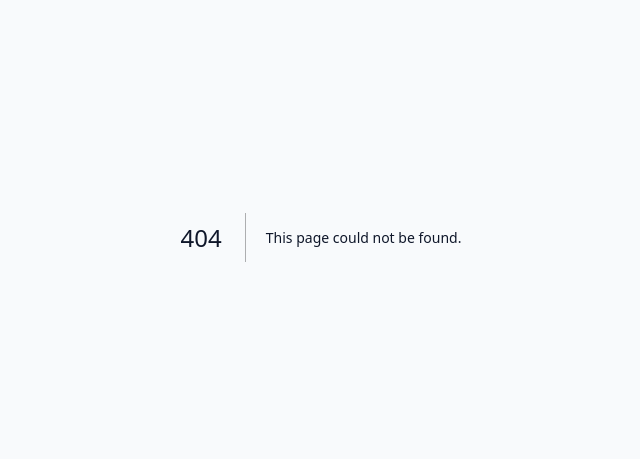
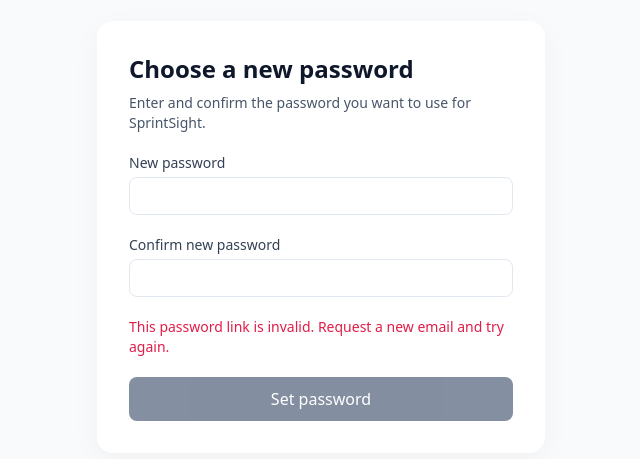
Before and after one commit to Sprint-Sight/CS480_SprintSight, a Next.js app in the folder frontend/: page /set-password in a window 1280 px wide. Before the commit this address had no page. Shown: the part 163-622 px from the top of the page, without its empty margins (319-959 px from the left). Built offline with nearby package versions, Linux system fonts and the light colour scheme; no server answers.

Commit message:
added to frontend for reset and first time login password

```diff
--- /dev/null
+++ b/frontend/src/app/(auth)/forgot-password/page.tsx
@@ -0,0 +1,90 @@
+"use client";
+
+import Link from "next/link";
+import { useState } from "react";
+
+const API_BASE_URL = process.env.NEXT_PUBLIC_API_BASE_URL || "http://localhost:8000/api/v1";
+
+export default function ForgotPasswordPage() {
+  const [email, setEmail] = useState("");
+  const [error, setError] = useState("");
+  const [isLoading, setIsLoading] = useState(false);
+  const [isSubmitted, setIsSubmitted] = useState(false);
+
+  const handleSubmit = async (event: React.FormEvent<HTMLFormElement>) => {
+    event.preventDefault();
+    setError("");
+    setIsLoading(true);
+    try {
+      const response = await fetch(`${API_BASE_URL}/auth/password-reset/request`, {
+        method: "POST",
+        headers: { "Content-Type": "application/json" },
+        body: JSON.stringify({ email: email.trim().toLowerCase() }),
+      });
+      const result = await response.json().catch(() => null);
+      if (!response.ok) {
+        throw new Error(
+          result?.error?.message || result?.detail || "Unable to request a password reset.",
+        );
+      }
+      setIsSubmitted(true);
+    } catch (submitError) {
+      setError(
+        submitError instanceof Error
+          ? submitError.message
+          : "Unable to request a password reset. Please try again.",
+      );
+    } finally {
+      setIsLoading(false);
+    }
+  };
+
+  return (
+    <main className="min-h-screen flex items-center justify-center bg-slate-50 p-4">
+      <section className="w-full max-w-md rounded-2xl bg-white p-8 shadow-[0_8px_30px_rgb(0,0,0,0.04)]">
+        <h1 className="mb-2 text-2xl font-semibold text-slate-900">Reset your password</h1>
+        {isSubmitted ? (
+          <div className="space-y-5">
+            <p className="text-sm text-slate-600">
+              If an active account matches that email, password reset instructions have been sent.
+              Check your inbox.
+            </p>
+            <Link href="/login" className="text-sm text-blue-700 hover:underline">
+              Return to sign in
+            </Link>
+          </div>
+        ) : (
+          <form className="space-y-5" onSubmit={handleSubmit}>
+            <p className="text-sm text-slate-600">
+              Enter your account email and we’ll send a link to choose a new password.
+            </p>
+            <label className="block text-sm font-medium text-slate-700">
+              Email address
+              <input
+                type="email"
+                autoComplete="email"
+                required
+                value={email}
+                onChange={(event) => setEmail(event.target.value)}
+                className="mt-1 w-full rounded-lg border border-slate-200 px-4 py-2 text-slate-800"
+              />
+            </label>
+            {error && <p className="text-sm text-rose-600">{error}</p>}
+            <button
+              type="submit"
+              disabled={isLoading}
+              className="w-full rounded-lg bg-[#0b2046] py-2.5 font-medium text-white disabled:opacity-50"
+            >
+              {isLoading ? "Sending..." : "Email me a reset link"}
+            </button>
+            <div className="text-center">
+              <Link href="/login" className="text-sm text-blue-700 hover:underline">
+                Return to sign in
+              </Link>
+            </div>
+          </form>
+        )}
+      </section>
+    </main>
+  );
+}
--- a/frontend/src/app/(auth)/login/page.tsx
+++ b/frontend/src/app/(auth)/login/page.tsx
@@ -220,6 +220,11 @@ export default function LoginPage() {
           >
             {isLoading ? "Signing in..." : "Sign In"}
           </button>
+          <div className="text-center">
+            <Link href="/forgot-password" className="text-sm text-blue-700 hover:underline">
+              Forgot your password?
+            </Link>
+          </div>
         </form>
         )}
       </div>
--- /dev/null
+++ b/frontend/src/app/(auth)/set-password/page.tsx
@@ -0,0 +1,140 @@
+"use client";
+
+import Link from "next/link";
+import { useEffect, useState } from "react";
+
+const API_BASE_URL = process.env.NEXT_PUBLIC_API_BASE_URL || "http://localhost:8000/api/v1";
+type PasswordPurpose = "first-time-password" | "password-reset";
+
+export default function SetPasswordPage() {
+  const [token, setToken] = useState("");
+  const [purpose, setPurpose] = useState<PasswordPurpose | "">("");
+  const [password, setPassword] = useState("");
+  const [confirmPassword, setConfirmPassword] = useState("");
+  const [error, setError] = useState("");
+  const [isLoading, setIsLoading] = useState(false);
+  const [isComplete, setIsComplete] = useState(false);
+
+  useEffect(() => {
+    const query = new URLSearchParams(window.location.search);
+    const requestedPurpose = query.get("purpose");
+    const requestedToken = query.get("token");
+    if (
+      requestedToken &&
+      (requestedPurpose === "first-time-password" || requestedPurpose === "password-reset")
+    ) {
+      setToken(requestedToken);
+      setPurpose(requestedPurpose);
+    } else {
+      setError("This password link is invalid. Request a new email and try again.");
+    }
+  }, []);
+
+  const handleSubmit = async (event: React.FormEvent<HTMLFormElement>) => {
+    event.preventDefault();
+    setError("");
+    if (password.length < 8) {
+      setError("Your password must be at least 8 characters.");
+      return;
+    }
+    if (password !== confirmPassword) {
+      setError("The passwords do not match.");
+      return;
+    }
+    if (!purpose || !token) {
+      setError("This password link is invalid. Request a new email and try again.");
+      return;
+    }
+
+    setIsLoading(true);
+    try {
+      const endpoint =
+        purpose === "first-time-password" ? "first-time-password" : "password-reset";
+      const response = await fetch(`${API_BASE_URL}/auth/${endpoint}/complete`, {
+        method: "POST",
+        headers: { "Content-Type": "application/json" },
+        body: JSON.stringify({ token, new_password: password }),
+      });
+      const result = await response.json().catch(() => null);
+      if (!response.ok) {
+        throw new Error(
+          result?.error?.message ||
+            result?.detail ||
+            "This password link is invalid or expired. Request a new email and try again.",
+        );
+      }
+      setIsComplete(true);
+    } catch (submitError) {
+      setError(
+        submitError instanceof Error
+          ? submitError.message
+          : "Unable to update your password. Please try again.",
+      );
+    } finally {
+      setIsLoading(false);
+    }
+  };
+
+  return (
+    <main className="min-h-screen flex items-center justify-center bg-slate-50 p-4">
+      <section className="w-full max-w-md rounded-2xl bg-white p-8 shadow-[0_8px_30px_rgb(0,0,0,0.04)]">
+        <h1 className="mb-2 text-2xl font-semibold text-slate-900">
+          {isComplete ? "Password updated" : "Choose a new password"}
+        </h1>
+        {isComplete ? (
+          <div className="space-y-5">
+            <p className="text-sm text-slate-600">
+              Your password has been updated. Sign in with your new password to continue.
+            </p>
+            <Link
+              href="/login"
+              className="block w-full rounded-lg bg-[#0b2046] py-2.5 text-center font-medium text-white hover:bg-[#0f2c61]"
+            >
+              Go to sign in
+            </Link>
+          </div>
+        ) : (
+          <form className="space-y-5" onSubmit={handleSubmit}>
+            <p className="text-sm text-slate-600">
+              Enter and confirm the password you want to use for SprintSight.
+            </p>
+            <label className="block text-sm font-medium text-slate-700">
+              New password
+              <input
+                type="password"
+                autoComplete="new-password"
+                minLength={8}
+                maxLength={128}
+                required
+                value={password}
+                onChange={(event) => setPassword(event.target.value)}
+                className="mt-1 w-full rounded-lg border border-slate-200 px-4 py-2 text-slate-800"
+              />
+            </label>
+            <label className="block text-sm font-medium text-slate-700">
+              Confirm new password
+              <input
+                type="password"
+                autoComplete="new-password"
+                minLength={8}
+                maxLength={128}
+                required
+                value={confirmPassword}
+                onChange={(event) => setConfirmPassword(event.target.value)}
+                className="mt-1 w-full rounded-lg border border-slate-200 px-4 py-2 text-slate-800"
+              />
+            </label>
+            {error && <p className="text-sm text-rose-600">{error}</p>}
+            <button
+              type="submit"
+              disabled={isLoading || !token || !purpose}
+              className="w-full rounded-lg bg-[#0b2046] py-2.5 font-medium text-white disabled:opacity-50"
+            >
+              {isLoading ? "Updating password..." : "Set password"}
+            </button>
+          </form>
+        )}
+      </section>
+    </main>
+  );
+}
```
Also changed, not shown: 1 other file (tests, documents, lock files or other folders).
